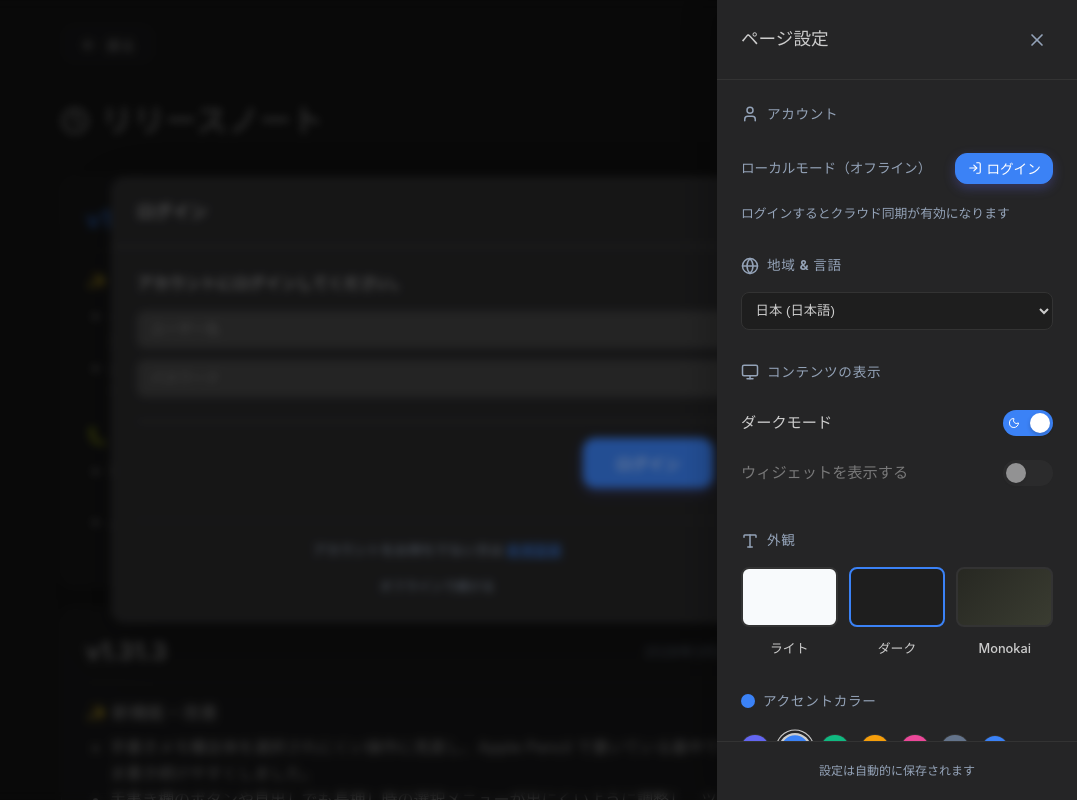
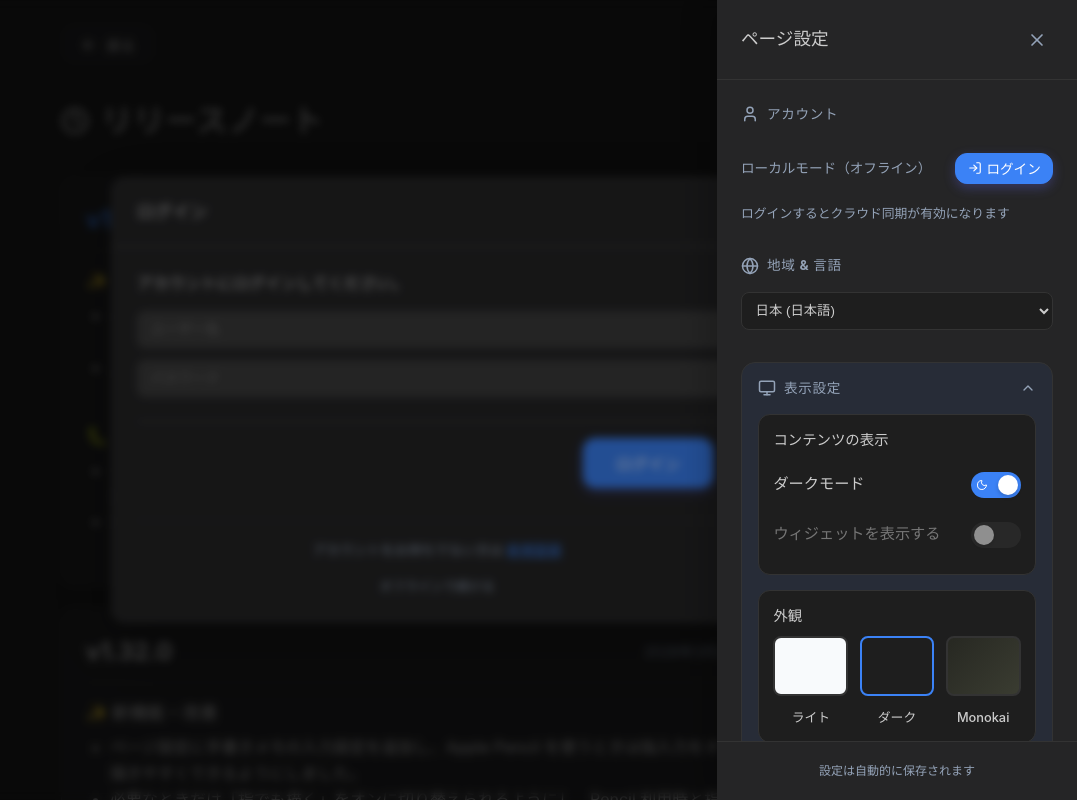
Before and after one commit to toyo-masa/my-study-app, a React (Vite) app: page /release-notes in a window 1280 px wide. Both pictures are taken after a click on the button 1244 px from the left and 30 px from the top of the page. Shown: the whole page, without its empty margins (203-1280 px from the left). Built offline with nearby package versions, Linux system fonts and the light colour scheme; no server answers.

Commit message:
Group display settings into a collapsible section

```diff
--- a/package.json
+++ b/package.json
@@ -1,7 +1,7 @@
 {
   "name": "qa",
   "private": true,
-  "version": "1.32.0",
+  "version": "1.32.1",
   "type": "module",
   "scripts": {
     "dev": "vite",
--- a/src/components/SettingsModal.tsx
+++ b/src/components/SettingsModal.tsx
@@ -1,5 +1,5 @@
 import React from 'react';
-import { X, Moon, Sun, Globe, Monitor, Type, LogOut, LogIn, User, Info, SlidersHorizontal, ChevronDown, Pencil } from 'lucide-react';
+import { X, Moon, Sun, Globe, Monitor, LogOut, LogIn, User, Info, SlidersHorizontal, ChevronDown, Pencil } from 'lucide-react';
 import { motion, AnimatePresence } from 'framer-motion';
 import type { ReviewIntervalSettings } from '../utils/spacedRepetition';
 import { normalizeReviewIntervalSettings } from '../utils/spacedRepetition';
@@ -168,10 +168,17 @@ export const SettingsModal: React.FC<SettingsModalProps> = ({
                             </section>
 
                             <section className="settings-section">
-                                <div className="section-title">
+                                <details className="settings-collapsible" open>
+                                    <summary className="section-title settings-collapsible-summary">
+                                        <span className="settings-collapsible-title">
                                             <Monitor size={18} />
-                                    <span>コンテンツの表示</span>
-                                </div>
+                                            <span>表示設定</span>
+                                        </span>
+                                        <ChevronDown size={16} className="settings-collapsible-chevron" />
+                                    </summary>
+                                    <div className="settings-collapsible-body">
+                                        <div className="review-settings-card">
+                                            <h4 className="review-settings-card-title">コンテンツの表示</h4>
                                             <div className="setting-control">
                                                 <span>ダークモード</span>
                                                 <label className="toggle-switch">
@@ -192,13 +199,10 @@ export const SettingsModal: React.FC<SettingsModalProps> = ({
                                                     <span className="slider"></span>
                                                 </label>
                                             </div>
-                            </section>
+                                        </div>
 
-                            <section className="settings-section">
-                                <div className="section-title">
-                                    <Type size={18} />
-                                    <span>外観</span>
-                                </div>
+                                        <div className="review-settings-card">
+                                            <h4 className="review-settings-card-title">外観</h4>
                                             <div className="appearance-grid">
                                                 <div className={`appearance-option ${themeMode === 'light' ? 'active' : ''}`} onClick={() => onThemeModeChange('light')}>
                                                     <div className="appearance-preview light"></div>
@@ -213,13 +217,10 @@ export const SettingsModal: React.FC<SettingsModalProps> = ({
                                                     <span>Monokai</span>
                                                 </div>
                                             </div>
-                            </section>
+                                        </div>
 
-                            <section className="settings-section">
-                                <div className="section-title">
-                                    <div className="color-icon" style={{ backgroundColor: accentColor, width: 14, height: 14, borderRadius: '50%' }}></div>
-                                    <span>アクセントカラー</span>
-                                </div>
+                                        <div className="review-settings-card">
+                                            <h4 className="review-settings-card-title">アクセントカラー</h4>
                                             <div className="color-presets">
                                                 {PRESET_COLORS.map(color => (
                                                     <button
@@ -240,6 +241,9 @@ export const SettingsModal: React.FC<SettingsModalProps> = ({
                                                     />
                                                 </div>
                                             </div>
+                                        </div>
+                                    </div>
+                                </details>
                             </section>
 
                             <section className="settings-section">
--- a/src/pages/ReleaseNotesRoute.tsx
+++ b/src/pages/ReleaseNotesRoute.tsx
@@ -11,6 +11,18 @@ type ReleaseNote = {
 };
 
 const releaseNotes: ReleaseNote[] = [
+    {
+        version: '1.32.1',
+        date: '2026年3月20日 14:33',
+        improvements: [
+            'ページ設定の表示まわりを「表示設定」としてまとめ、ダークモード・外観・アクセントカラーをひとまとまりで開閉できるようにしました。',
+            '見た目に関する調整項目を 1 箇所に集約し、テーマ変更とアクセント変更を続けて試しやすくしました。',
+        ],
+        fixes: [
+            'ダークモードや外観、アクセントカラーの設定が個別に分かれていて、設定サイドバー内で見渡しづらかった問題を改善しました。',
+            '表示設定だけ折りたたみ構造に揃っておらず、復習設定と比べて情報のまとまりが弱かった点を改善しました。',
+        ],
+    },
     {
         version: '1.32.0',
         date: '2026年3月20日 14:14',
```
Lines whose indentation alone changed are shown as unchanged.
